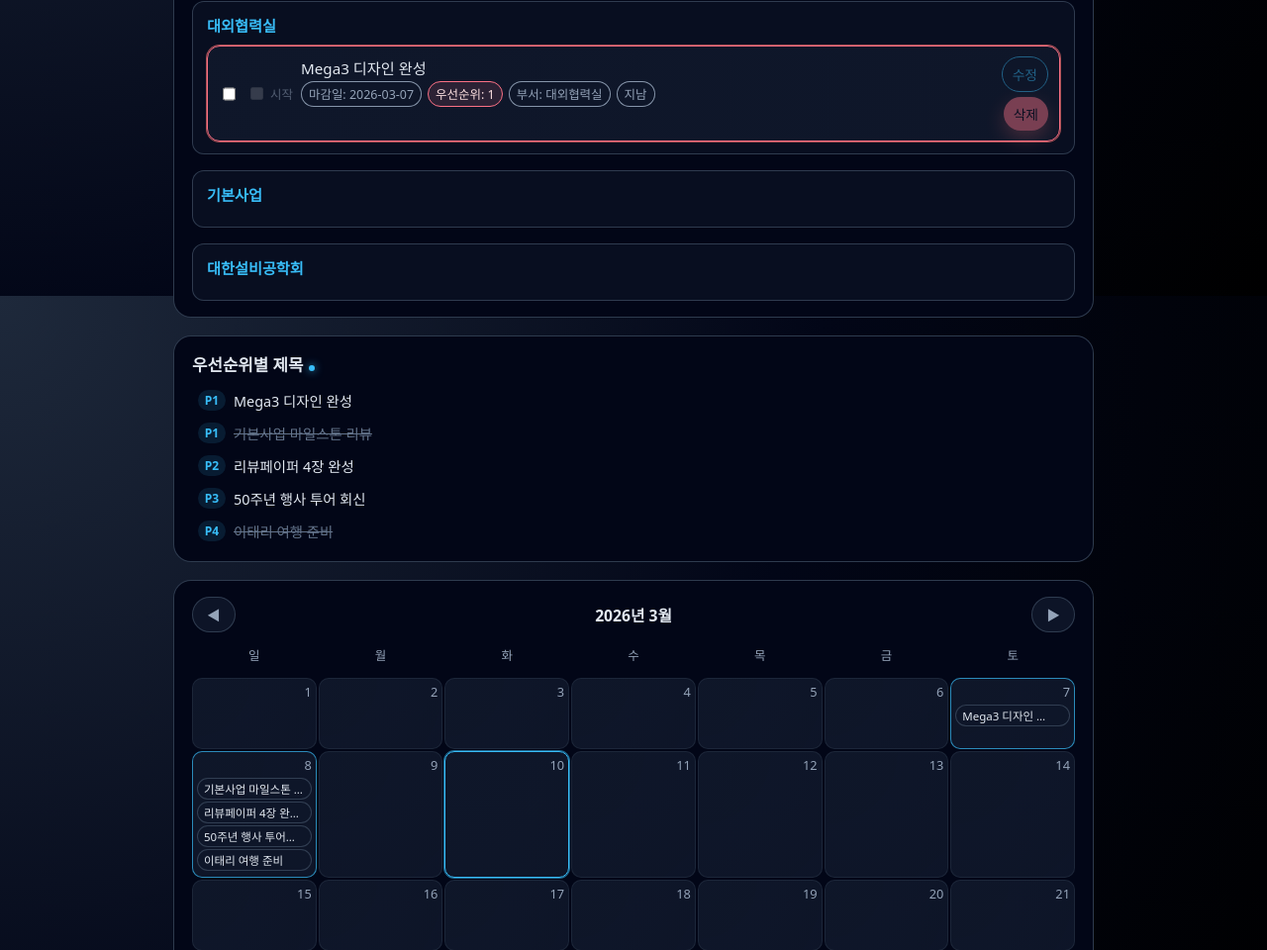
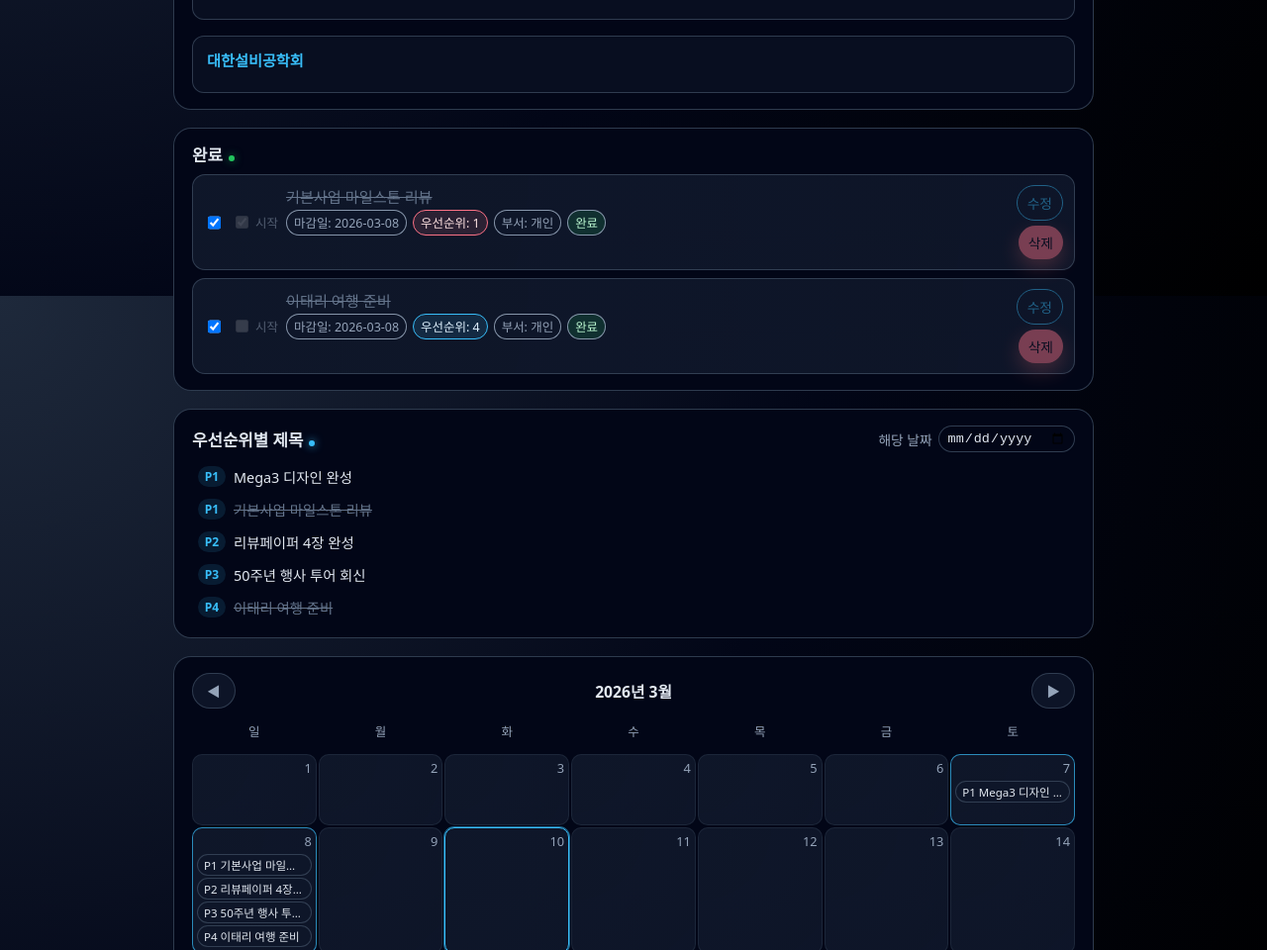
Before and after one commit to kyoto1999/myschedule, a plain HTML site: page index.html in a window 1280 px wide. Shown: the part 1301-2261 px from the top of the page at 99% size. Drawn offline with Linux system fonts and the light colour scheme.

Commit message:
디자인 수정

```diff
--- a/app.js
+++ b/app.js
@@ -24,7 +24,12 @@ const elements = {
   filterSelect: document.getElementById("filter-select"),
   todoListEmpty: document.getElementById("todo-list-empty"),
   departmentList: document.getElementById("department-list"),
+  departmentSection: document.querySelector(".department-section"),
+  completedSection: document.getElementById("completed-section"),
+  completedList: document.getElementById("completed-list"),
+  completedListEmpty: document.getElementById("completed-list-empty"),
   priorityTitlesList: document.getElementById("priority-titles-list"),
+  priorityDateInput: document.getElementById("priority-date-input"),
   exportJsonBtn: document.getElementById("export-json-btn"),
   resetStorageBtn: document.getElementById("reset-storage-btn"),
   calendarSection: document.getElementById("calendar-section"),
@@ -539,7 +544,7 @@ function renderTodos() {
   let totalFiltered = 0;
 
   DEPARTMENT_LIST.forEach((dept) => {
-    const deptTodos = todos.filter((t) => getTodoDepartment(t) === dept);
+    const deptTodos = todos.filter((t) => getTodoDepartment(t) === dept && !t.done);
     const filtered = applyFilter([...deptTodos].sort(compareTodos));
 
     const block = document.createElement("div");
@@ -568,6 +573,30 @@ function renderTodos() {
     elements.todoListEmpty.style.display = "none";
   }
 
+  const completedTodos = todos.filter((t) => t.done).sort(compareTodos);
+  if (elements.completedSection) {
+    elements.completedSection.style.display = filter === "pending" ? "none" : "";
+  }
+  if (elements.departmentSection) {
+    elements.departmentSection.style.display = filter === "done" ? "none" : "";
+  }
+  if (elements.completedList) {
+    elements.completedList.innerHTML = "";
+    if (filter !== "pending") {
+      elements.completedList.style.display = "flex";
+      if (completedTodos.length === 0) {
+        if (elements.completedListEmpty) {
+          elements.completedListEmpty.style.display = "block";
+        }
+      } else {
+        if (elements.completedListEmpty) elements.completedListEmpty.style.display = "none";
+        completedTodos.forEach((todo) => {
+          elements.completedList.appendChild(createTodoItem(todo));
+        });
+      }
+    }
+  }
+
   renderPriorityTitles(filter, todayStr);
   updateLockUI();
   renderCalendar();
@@ -575,8 +604,10 @@ function renderTodos() {
 
 function renderPriorityTitles(filter, todayStr) {
   if (!elements.priorityTitlesList) return;
+  const selectedDate = elements.priorityDateInput?.value?.trim();
   const applyFilter = (list) =>
     list.filter((todo) => {
+      if (selectedDate) return todo.deadline === selectedDate;
       if (filter === "today") return todo.deadline === todayStr && !todo.done;
       if (filter === "pending") return !todo.done;
       if (filter === "done") return !!todo.done;
@@ -594,14 +625,37 @@ function renderPriorityTitles(filter, todayStr) {
   filtered.forEach((todo) => {
     const row = document.createElement("div");
     row.className = "priority-title-row";
-    const prio = document.createElement("span");
-    prio.className = "priority-title-prio";
-    prio.textContent = `P${todo.priority ?? "-"}`;
+    const prioCell = document.createElement("div");
+    prioCell.className = "priority-title-prio-cell";
+    if (isUnlocked) {
+      const prioSelect = document.createElement("select");
+      prioSelect.className = "priority-title-prio-select";
+      prioSelect.title = "우선순위 변경";
+      for (let v = 1; v <= 5; v += 1) {
+        const opt = document.createElement("option");
+        opt.value = String(v);
+        opt.textContent = String(v);
+        if (v === (todo.priority ?? 3)) opt.selected = true;
+        prioSelect.appendChild(opt);
+      }
+      prioSelect.addEventListener("change", () => {
+        todo.priority = Number(prioSelect.value);
+        saveToLocalStorage();
+        todos.sort(compareTodos);
+        renderTodos();
+      });
+      prioCell.appendChild(prioSelect);
+    } else {
+      const prio = document.createElement("span");
+      prio.className = "priority-title-prio";
+      prio.textContent = `P${todo.priority ?? "-"}`;
+      prioCell.appendChild(prio);
+    }
     const title = document.createElement("span");
     title.className = "priority-title-text";
     title.textContent = todo.title || "(제목 없음)";
     if (todo.done) title.classList.add("done");
-    row.appendChild(prio);
+    row.appendChild(prioCell);
     row.appendChild(title);
     elements.priorityTitlesList.appendChild(row);
   });
@@ -676,7 +730,9 @@ function renderCalendar() {
     const todosContainer = document.createElement("div");
     todosContainer.className = "calendar-todos";
 
-    const dayTodos = todos.filter((t) => t.deadline === dateStr);
+    const dayTodos = todos
+      .filter((t) => t.deadline === dateStr)
+      .sort(compareTodos);
     if (dayTodos.length > 0) {
       cell.classList.add("calendar-cell--has-todo");
     }
@@ -687,7 +743,7 @@ function renderCalendar() {
       const fullTitle = todo.title || "";
       const maxLen = 10;
       const shortTitle = fullTitle.length > maxLen ? `${fullTitle.slice(0, maxLen)}…` : fullTitle;
-      pill.textContent = shortTitle;
+      pill.textContent = `P${todo.priority ?? "-"} ${shortTitle}`;
       pill.title = fullTitle;
       todosContainer.appendChild(pill);
     });
@@ -869,6 +925,9 @@ async function init() {
   elements.unlockBtn.addEventListener("click", handleUnlock);
   elements.lockBtn.addEventListener("click", handleLock);
   elements.filterSelect.addEventListener("change", renderTodos);
+  if (elements.priorityDateInput) {
+    elements.priorityDateInput.addEventListener("change", renderTodos);
+  }
   elements.exportJsonBtn.addEventListener("click", handleExportJson);
   if (elements.resetStorageBtn) {
     elements.resetStorageBtn.addEventListener("click", handleResetStorage);
--- a/index.html
+++ b/index.html
@@ -80,8 +80,22 @@
         <div id="department-list" class="department-list"></div>
       </section>
 
+      <section class="completed-section" id="completed-section">
+        <h2>완료</h2>
+        <div id="completed-list-empty" class="empty-message">
+          완료된 할 일이 없습니다.
+        </div>
+        <div id="completed-list" class="completed-list"></div>
+      </section>
+
       <section class="priority-titles-section">
-        <h2>우선순위별 제목</h2>
+        <div class="priority-titles-header">
+          <h2>우선순위별 제목</h2>
+          <div class="priority-date-filter">
+            <label for="priority-date-input">해당 날짜</label>
+            <input id="priority-date-input" type="date" title="날짜를 선택하면 해당 날짜의 할 일만 표시" />
+          </div>
+        </div>
         <div id="priority-titles-list" class="priority-titles-list"></div>
       </section>
 
--- a/style.css
+++ b/style.css
@@ -383,6 +383,36 @@ button:disabled {
   padding-top: 14px;
 }
 
+.completed-section {
+  background: radial-gradient(circle at top right, #020617 0, #020617 55%, #020617 100%);
+  border-radius: var(--radius-lg);
+  border: 1px solid rgba(51, 65, 85, 0.9);
+  padding: 18px 18px 16px;
+  padding-top: 14px;
+}
+
+.completed-section h2 {
+  margin: 0 0 8px;
+  font-size: 1.05rem;
+}
+
+.completed-section h2::after {
+  content: "";
+  display: inline-block;
+  width: 6px;
+  height: 6px;
+  border-radius: 999px;
+  background: #22c55e;
+  margin-left: 6px;
+  box-shadow: 0 0 9px rgba(34, 197, 94, 0.6);
+}
+
+.completed-list {
+  display: flex;
+  flex-direction: column;
+  gap: 8px;
+}
+
 .department-list {
   display: flex;
   flex-direction: column;
@@ -417,9 +447,31 @@ button:disabled {
   padding: 16px 18px;
 }
 
+.priority-titles-header {
+  display: flex;
+  flex-wrap: wrap;
+  justify-content: space-between;
+  align-items: center;
+  gap: 10px;
+  margin-bottom: 10px;
+}
+
 .priority-titles-section h2 {
-  margin: 0 0 10px;
+  margin: 0;
   font-size: 1.05rem;
+}
+
+.priority-date-filter {
+  display: flex;
+  align-items: center;
+  gap: 6px;
+  font-size: 0.86rem;
+  color: var(--text-subtle);
+}
+
+.priority-date-filter input {
+  padding: 4px 8px;
+  font-size: 0.84rem;
 }
 
 .priority-titles-list {
@@ -441,8 +493,12 @@ button:disabled {
   background: rgba(56, 189, 248, 0.08);
 }
 
+.priority-title-prio-cell {
+  flex-shrink: 0;
+}
+
 .priority-title-prio {
-  flex-shrink: 0;
+  display: inline-block;
   min-width: 28px;
   padding: 2px 6px;
   border-radius: 999px;
@@ -451,6 +507,22 @@ button:disabled {
   background: var(--accent-soft);
   color: var(--accent);
   text-align: center;
+}
+
+.priority-title-prio-select {
+  background: rgba(15, 23, 42, 0.9);
+  border: 1px solid rgba(51, 65, 85, 0.95);
+  border-radius: 6px;
+  color: var(--text);
+  font-size: 0.8rem;
+  padding: 2px 4px;
+  min-width: 36px;
+  cursor: pointer;
+}
+
+.priority-title-prio-select:focus {
+  border-color: var(--accent);
+  outline: none;
 }
 
 .priority-title-text {
```
